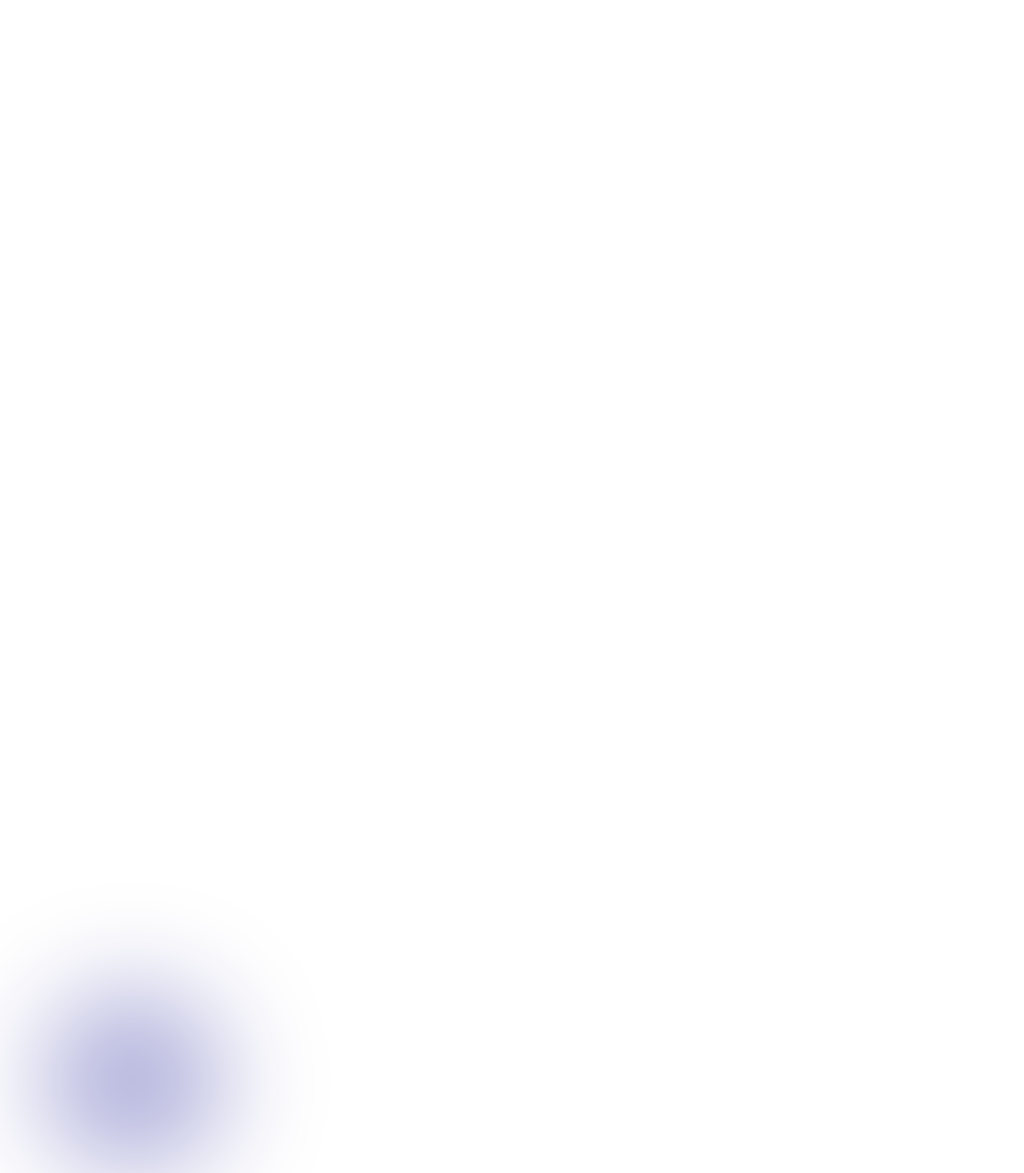
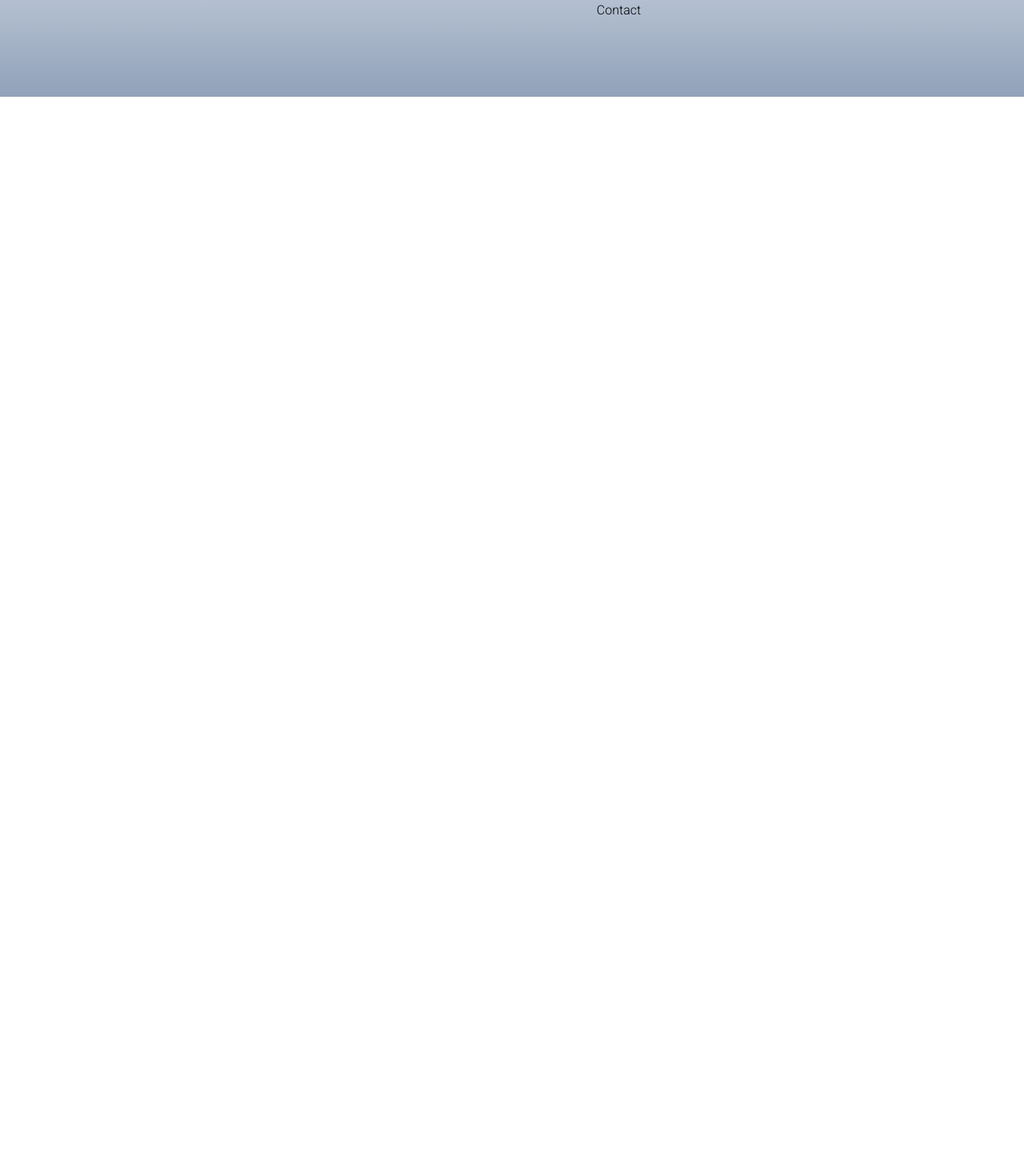
Before and after one commit to danith11/portfiloYD, a React (Vite) app: page /projects in a window 1280 px wide. Shown: the part 1333-2800 px from the top of the page at 80% size. After the commit the page ends 1454 px from the top, so only its background shows below. Built offline with nearby package versions, Linux system fonts and the light colour scheme; a web font is replaced by a local one.

Commit message:
Photo Added

```diff
--- a/src/App.jsx
+++ b/src/App.jsx
@@ -25,6 +25,7 @@
         <Route path="/projects" element={<Projects />} />
         <Route path="/contact" element={<Contact />} />{" "}
       </Routes>
+      <Footer/>
     </BrowserRouter>
   );
 };
--- a/src/components/Contact.jsx
+++ b/src/components/Contact.jsx
@@ -130,7 +130,6 @@
           </div>
         </div>
       </div>
-      <Footer/>
     </>
   );
 };
--- a/src/components/Home.jsx
+++ b/src/components/Home.jsx
@@ -4,6 +4,7 @@
 import TechStack from "./TechStack";
 import Projects from "./Projects";
 import Footer from "./Footer";
+import boyimage from "/src/assets/boy.jpeg"
 // import resume from "../public/myCV.pdf"
 
 const Home = () => {
@@ -50,7 +51,7 @@
 
         <div className="lg:flex-1 flex justify-center items-center">
           <img
-            src="/src/assets/boy.jpeg"
+            src={boyimage}
             alt="boy"
             className="rounded-full w-72 h-72 md:w-80 md:h-80 object-cover shadow-lg"
           />
@@ -58,7 +59,6 @@
       </div>
       <TechStack />
       <Projects />
-      <Footer />
     </div>
   );
 };
--- a/src/components/Projects.jsx
+++ b/src/components/Projects.jsx
@@ -8,7 +8,6 @@
       <div>
         <p className="text-4xl font-bold text-center mb-10">Projects</p>
         <BlurCircle right="50px" />
-        <BlurCircle bottom="-2000px" left="50px" />
         <ProjectCard />{" "}
       </div>
     </div>
```
